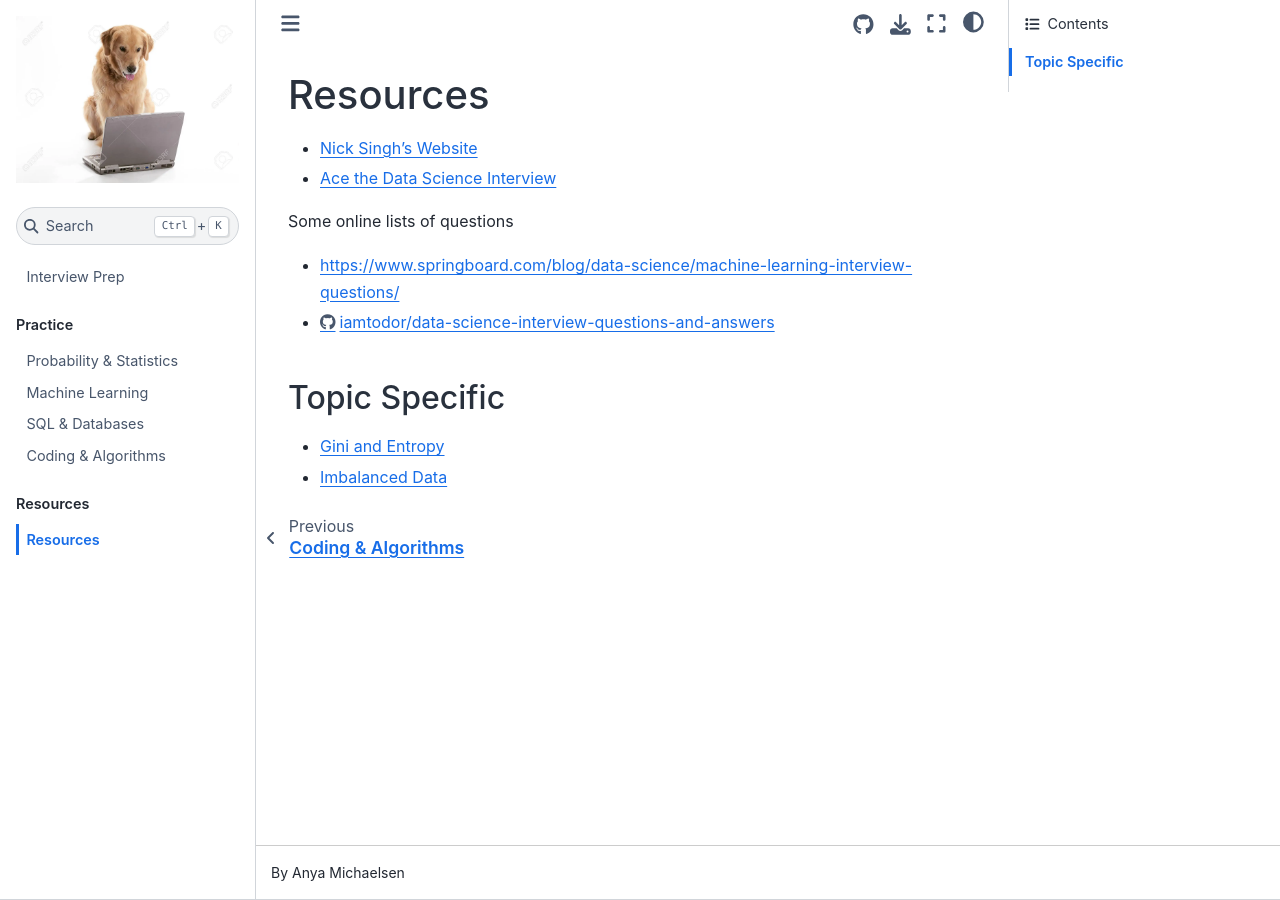
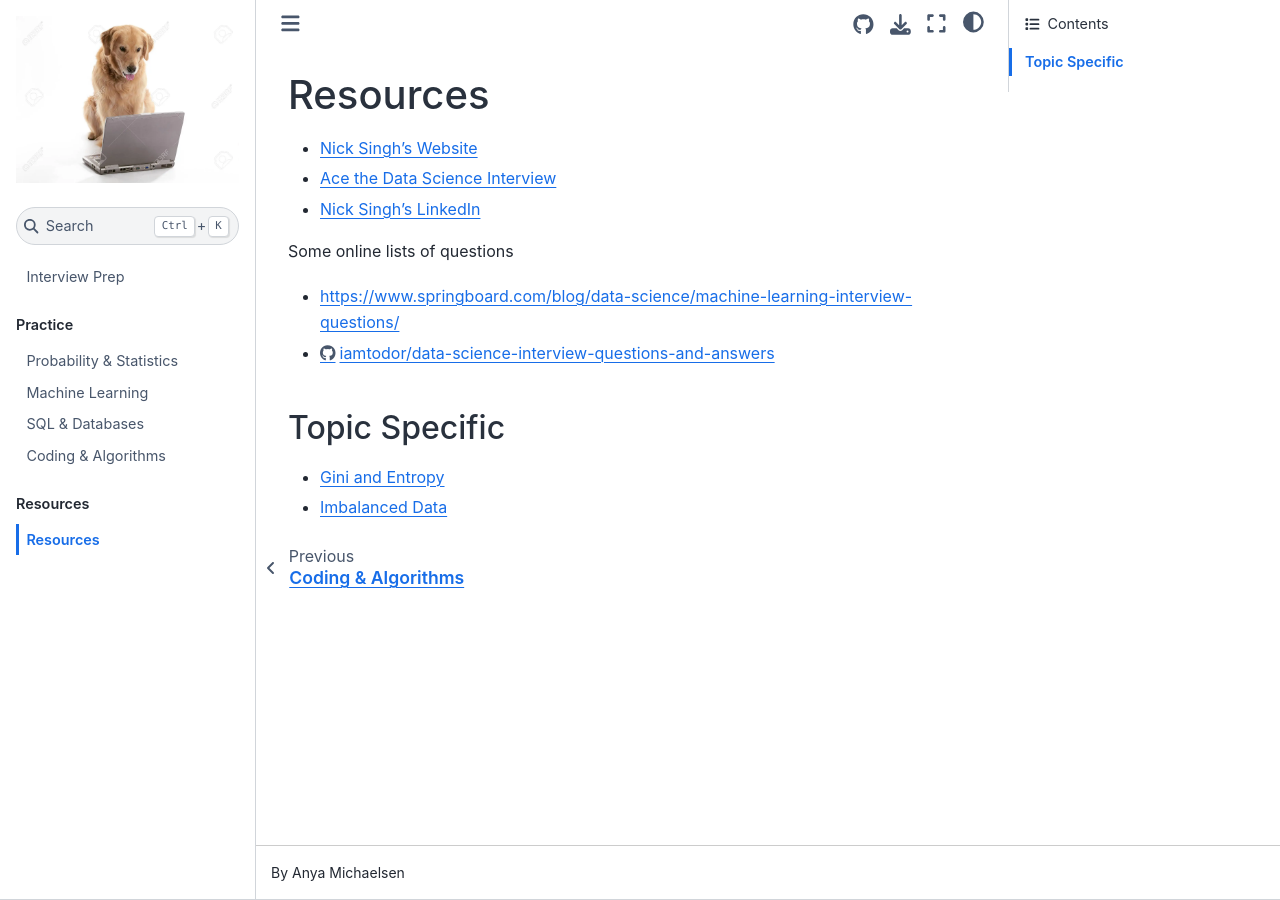
Before and after one commit to amichaelsen/data-science-interview-prep, a Jupyter Book: the page built from resources.md, in a window 1280 px wide. Built offline with Jupyter Book 1.0.4 settings and Sphinx 7.4.7 and the Sphinx Book theme 1.1.4, drawn with Linux system fonts in a browser that asks for light colours.

Commit message:
Add Nick Singh's LinkedIn to resources

```diff
--- a/resources.md
+++ b/resources.md
@@ -3,6 +3,8 @@
 * [Nick Singh's Website](https://www.nicksingh.com/posts/40-probability-statistics-data-science-interview-questions-asked-by-fang-wall-street)
 
 * [Ace the Data Science Interview](https://www.amazon.com/dp/0578973839?&linkCode=sl1&tag=nicksingh03-20&linkId=4fa541a539320e8936926cb3a5167881&language=en_US&ref_=as_li_ss_tl)
+
+* [Nick Singh's LinkedIn](https://www.linkedin.com/in/nick-singh-tech/)
 
 Some online lists of questions
 * https://www.springboard.com/blog/data-science/machine-learning-interview-questions/
```
